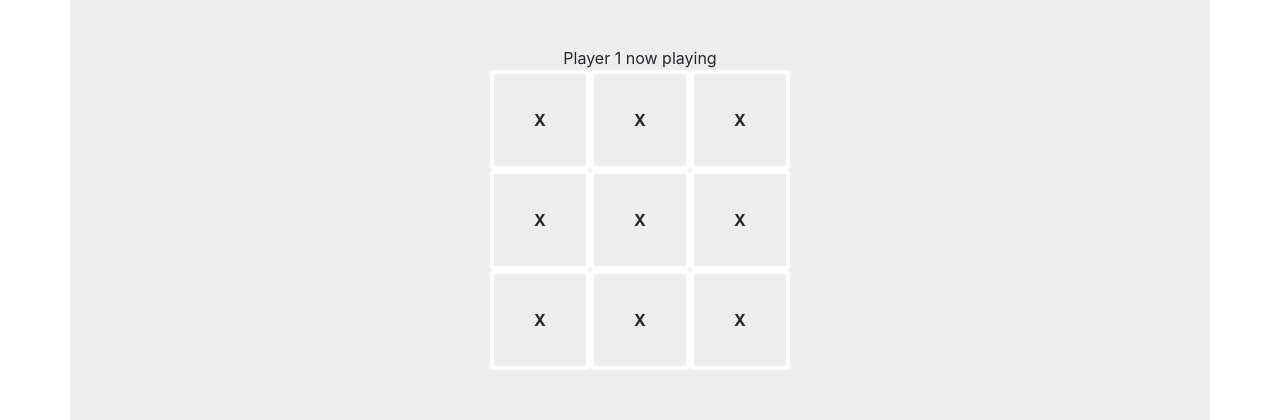
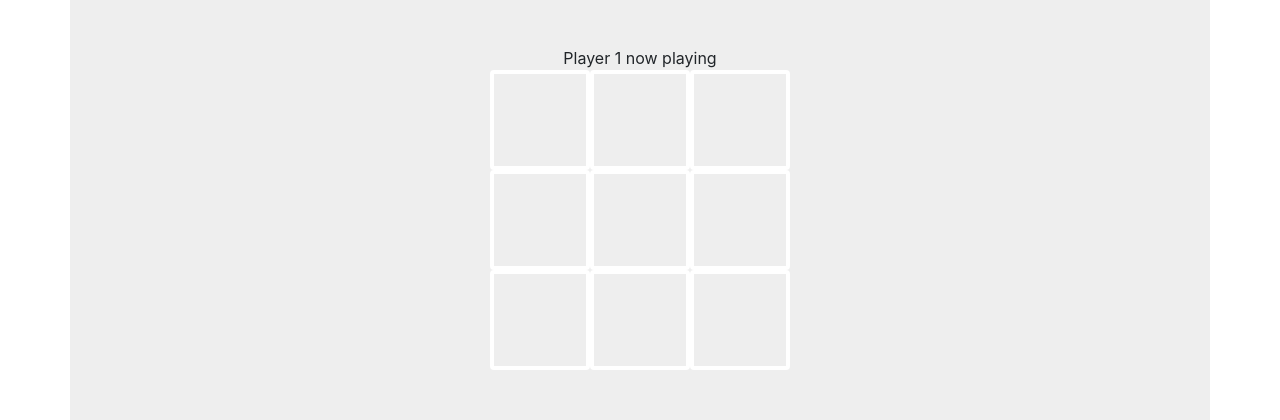
Before and after one commit to rajaniraju/mygame, a React (Create React App) app: page / in a window 1280 px wide. Shown: the part 248-668 px from the top of the page. Built offline with nearby package versions, Linux system fonts and the light colour scheme.

Commit message:
Can Play the game

```diff
--- a/src/Board.jsx
+++ b/src/Board.jsx
@@ -9,23 +9,31 @@ export default class Board extends Component {
       player1: true,
       currentPlayer: "Player 1",
       currentSymbol: "X",
-      board: [
+      gameState: [
         ["", "", ""],
         ["", "", ""],
         ["", "", ""],
       ],
     };
   }
-  onClick = () => {
+  onClick = (row, col) => {
     console.log("I have clicked");
+    console.log(row, col);
+
     let currentPlayer = this.state.player1 ? "Player 2" : "Player 1";
     let currentSymbol = this.state.player1 ? "X" : "O";
+//changing state of array without setState.
+    let gameState = this.state.gameState;
+    gameState[row][col] = currentSymbol;
 
     this.setState({
       currentPlayer: currentPlayer,
       currentSymbol: currentSymbol,
       player1: !this.state.player1,
+      gameState: gameState,
     });
+    console.log(this.state.gameState);
+    return this.state.gameState.text;
   };
 
   render() {
@@ -34,19 +42,73 @@ export default class Board extends Component {
         <div className="container">
           <div>{this.state.currentPlayer} now playing</div>
           <div>
-            <Square onClick={this.onClick} text={this.state.currentSymbol} />
-            <Square onClick={this.onClick} text={this.state.currentSymbol} />
-            <Square onClick={this.onClick} text={this.state.currentSymbol} />
+            <Square
+              onClick={this.onClick}
+              row="0"
+              col="0"
+              text={this.state.gameState[0][0]}
+
+            />
+            <Square
+              onClick={this.onClick}
+              row="0"
+              col="1"
+              text={this.state.gameState[0][1]}
+
+            />
+            <Square
+              onClick={this.onClick}
+              row="0"
+              col="2"
+              text={this.state.gameState[0][2]}
+
+            />
           </div>
           <div>
-            <Square onClick={this.onClick} text={this.state.currentSymbol} />
-            <Square onClick={this.onClick} text={this.state.currentSymbol} />
-            <Square onClick={this.onClick} text={this.state.currentSymbol} />
+            <Square
+              onClick={this.onClick}
+              row="1"
+              col="0"
+              text={this.state.gameState[1][0]}
+
+            />
+            <Square
+              onClick={this.onClick}
+              row="1"
+              col="1"
+              text={this.state.gameState[1][1]}
+
+            />
+            <Square
+              onClick={this.onClick}
+              row="1"
+              col="2"
+              text={this.state.gameState[1][2]}
+
+            />
           </div>
           <div>
-            <Square onClick={this.onClick} text={this.state.currentSymbol} />
-            <Square onClick={this.onClick} text={this.state.currentSymbol} />
-            <Square onClick={this.onClick} text={this.state.currentSymbol} />
+            <Square
+              onClick={this.onClick}
+              row="2"
+              col="0"
+              text={this.state.gameState[2][0]}
+
+            />
+            <Square
+              onClick={this.onClick}
+              row="2"
+              col="1"
+              text={this.state.gameState[2][1]}
+
+            />
+            <Square
+              onClick={this.onClick}
+              row="2"
+              col="2"
+              text={this.state.gameState[2][2]}
+
+            />
           </div>
         </div>
       </div>
```
